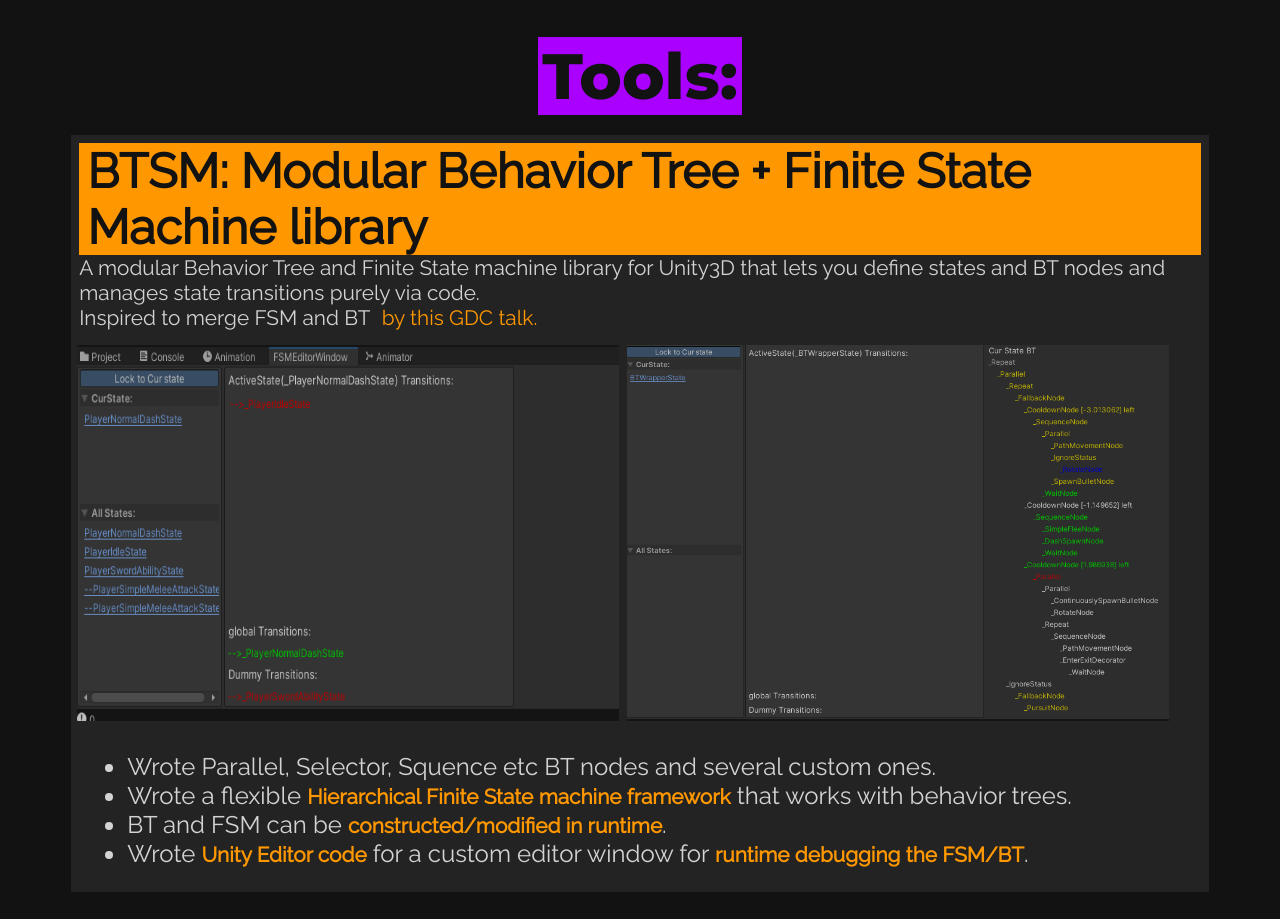
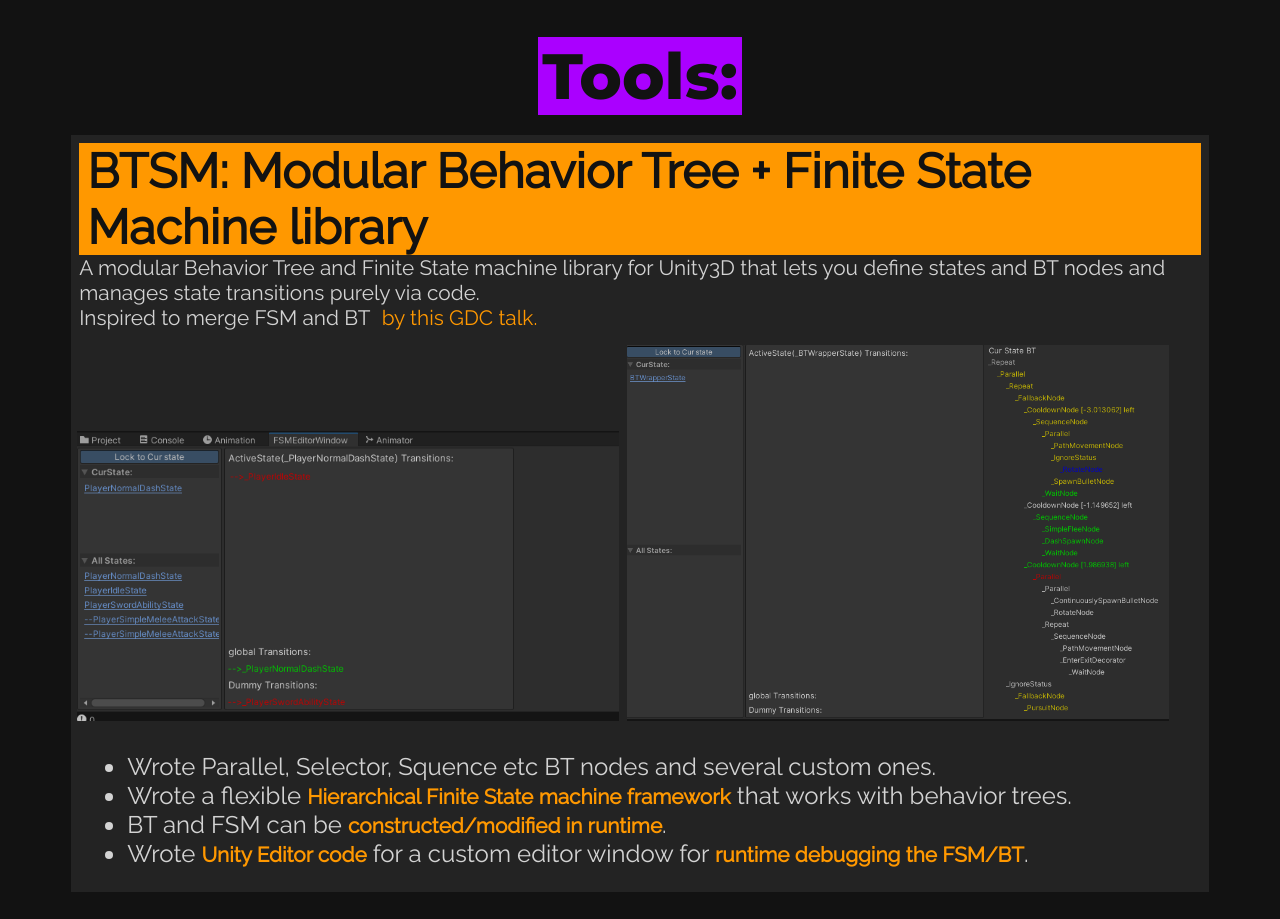
Before and after one commit to BDeshiDev/BDeshidev.github.io, a Jekyll site: the page built from portfolio.html, in a window 1280 px wide and 1400 px high, scrolled down 4198 px. Shown: the part 481-1400 px from the top of the window. Built offline with Jekyll 4.4.1, drawn with Linux system fonts in a browser that asks for light colours; nearby versions of some CDN libraries.

Commit message:
Update portfolio.scss

```diff
--- a/assets/css/portfolio.scss
+++ b/assets/css/portfolio.scss
@@ -182,8 +182,9 @@
                     display: flex;
                     height: auto;
                     margin: 0;
-
-
+                    flex-direction: column;
+                    align-items: flex-end;
+                    margin-top: auto;
 
                     img {
                         width: 100%;
```
